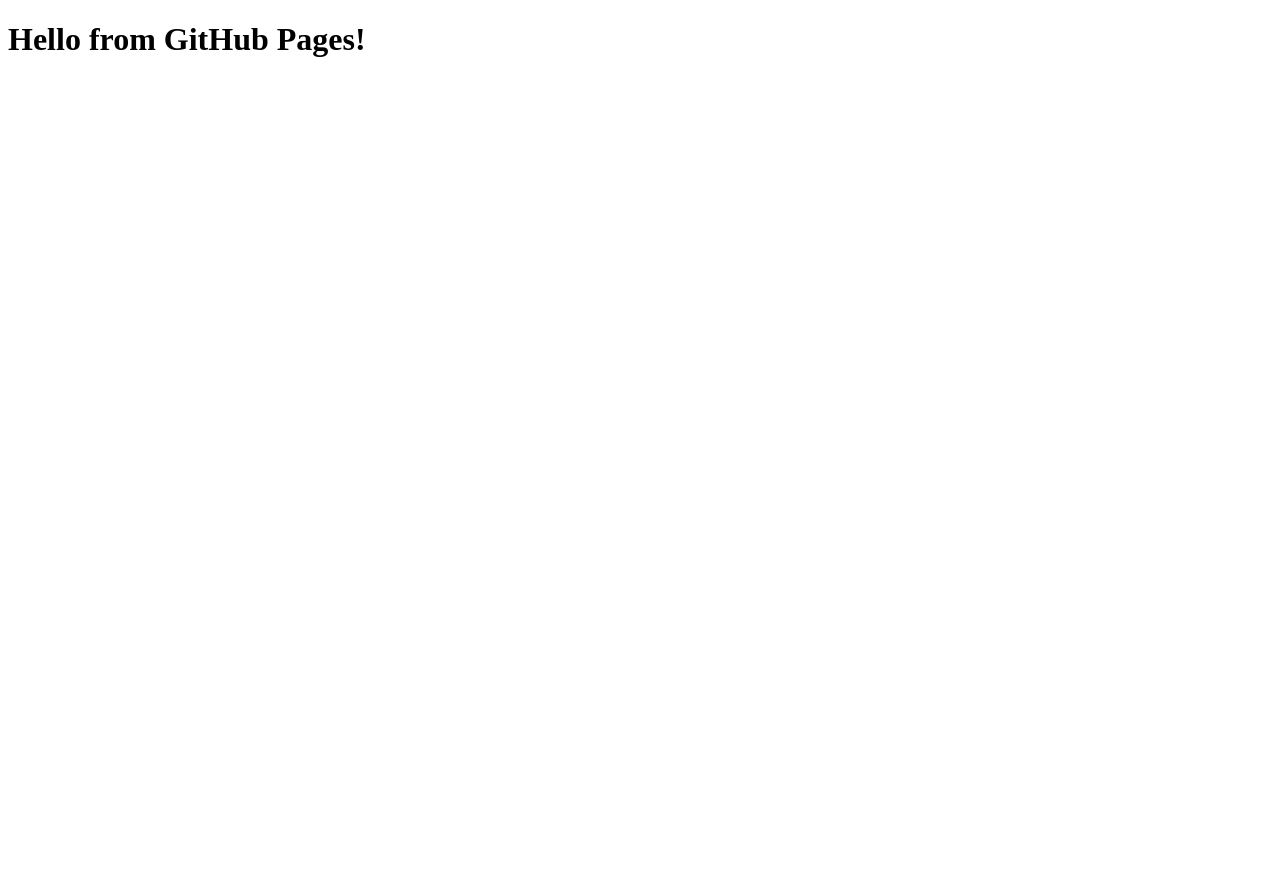
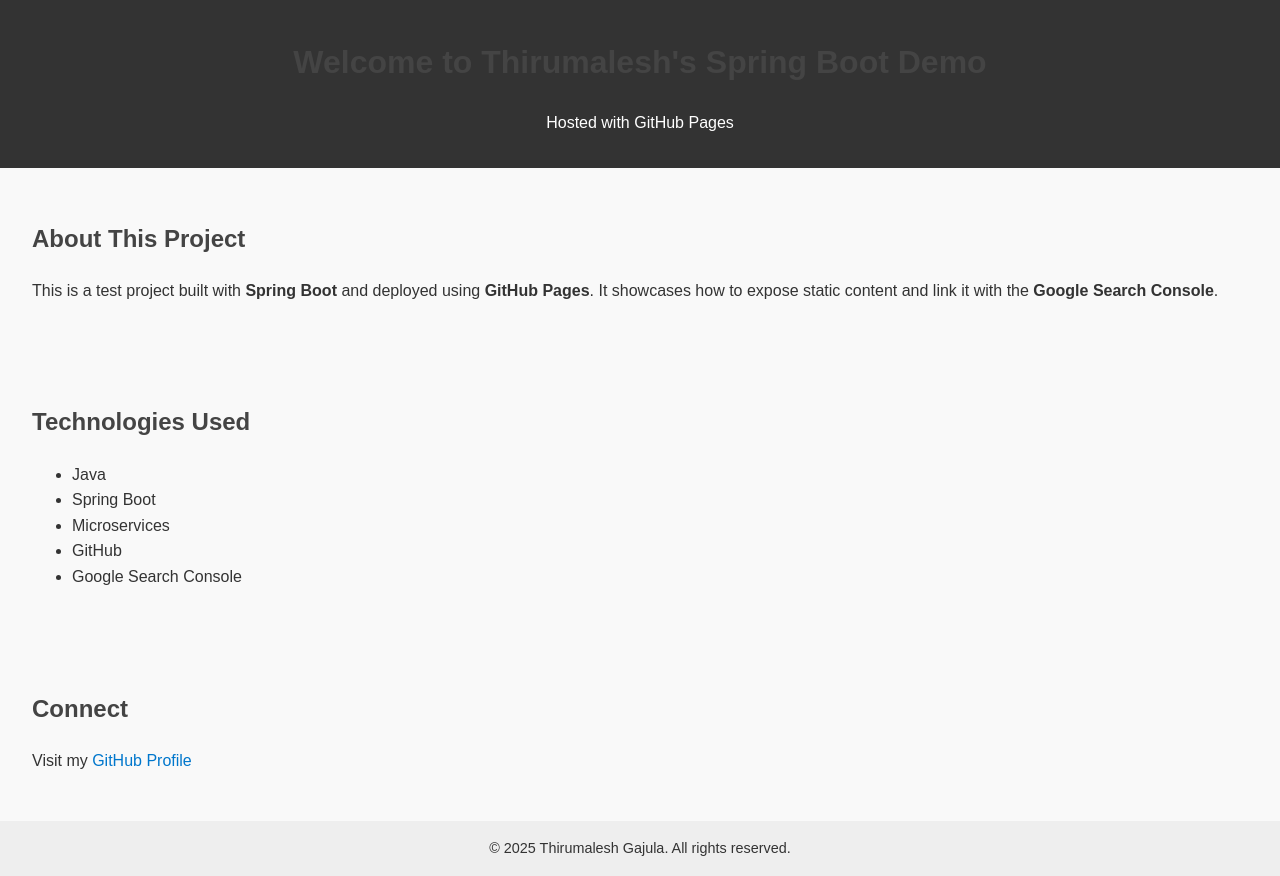
Before and after one commit to Thirumalesh-63/my-test-site, a plain HTML site: page index.html in a window 1280 px wide. Before the commit the page ends 800 px from the top, so only its background shows below. Drawn offline with Linux system fonts and the light colour scheme.

Commit message:
Update index.html

```diff
--- a/index.html
+++ b/index.html
@@ -1,13 +1,86 @@
 <!DOCTYPE html>
-<html>
+<html lang="en">
 <head>
   <meta charset="UTF-8">
+  <meta name="viewport" content="width=device-width, initial-scale=1.0">
   <meta name="google-site-verification" content="q-7vQC1nH1_y3rc3fhsC5AtbUvj1tjaiXfDyndMnZiE" />
-   <meta name="description" content="Spring Boot test project hosted by Thirumalesh using GitHub Pages">
-  <meta name="keywords" content="Thirumalesh, Spring Boot, GitHub Pages, Java, Test Project">
-  <title>My Test Site</title>
+  <meta name="description" content="Spring Boot demo project hosted by Thirumalesh Gajula using GitHub Pages.">
+  <meta name="keywords" content="Thirumalesh, Spring Boot, GitHub Pages, Java Developer, Test Project, Microservices">
+  <meta name="author" content="Thirumalesh Gajula">
+  <title>Thirumalesh | Spring Boot Demo</title>
+  <style>
+    body {
+      font-family: Arial, sans-serif;
+      line-height: 1.6;
+      margin: 0;
+      padding: 0;
+      background: #f9f9f9;
+      color: #333;
+    }
+
+    header {
+      background: #333;
+      color: #fff;
+      padding: 1rem;
+      text-align: center;
+    }
+
+    section {
+      padding: 2rem;
+    }
+
+    h1, h2 {
+      color: #444;
+    }
+
+    a {
+      color: #0077cc;
+      text-decoration: none;
+    }
+
+    a:hover {
+      text-decoration: underline;
+    }
+
+    footer {
+      text-align: center;
+      padding: 1rem;
+      background: #eee;
+      font-size: 0.9rem;
+    }
+  </style>
 </head>
 <body>
-  <h1>Hello from GitHub Pages!</h1>
+
+  <header>
+    <h1>Welcome to Thirumalesh's Spring Boot Demo</h1>
+    <p>Hosted with GitHub Pages</p>
+  </header>
+
+  <section>
+    <h2>About This Project</h2>
+    <p>This is a test project built with <strong>Spring Boot</strong> and deployed using <strong>GitHub Pages</strong>. It showcases how to expose static content and link it with the <strong>Google Search Console</strong>.</p>
+  </section>
+
+  <section>
+    <h2>Technologies Used</h2>
+    <ul>
+      <li>Java</li>
+      <li>Spring Boot</li>
+      <li>Microservices</li>
+      <li>GitHub</li>
+      <li>Google Search Console</li>
+    </ul>
+  </section>
+
+  <section>
+    <h2>Connect</h2>
+    <p>Visit my <a href="https://github.com/thirumalesh-63" target="_blank">GitHub Profile</a></p>
+  </section>
+
+  <footer>
+    &copy; 2025 Thirumalesh Gajula. All rights reserved.
+  </footer>
+
 </body>
 </html>
```
